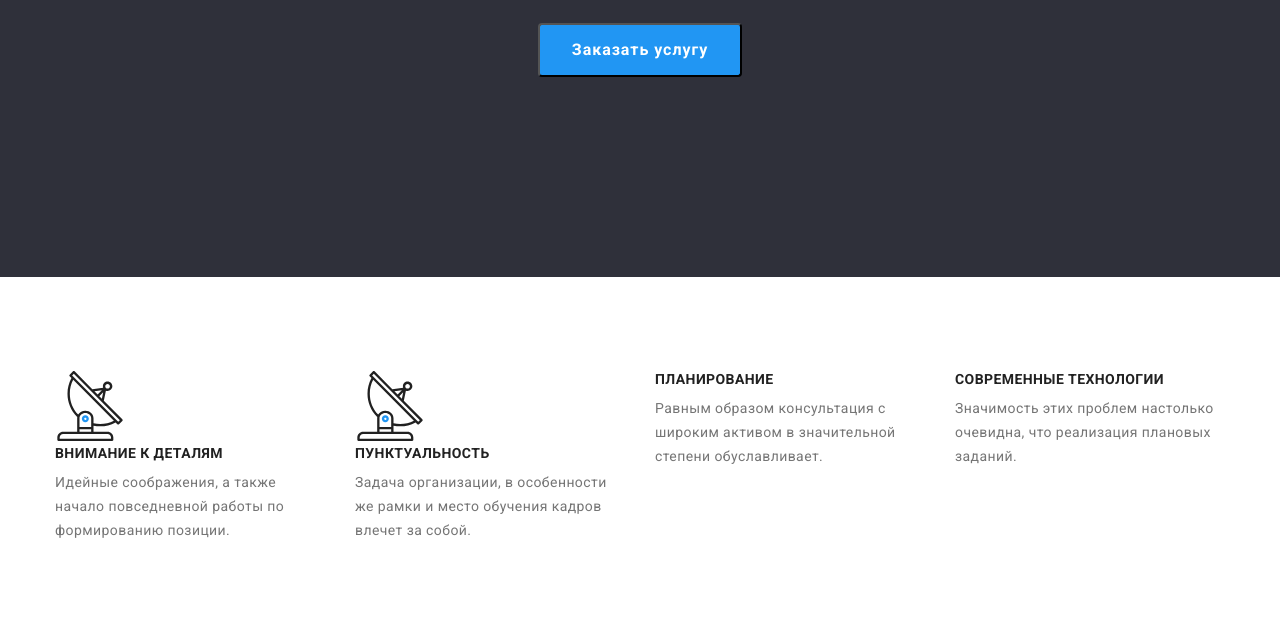
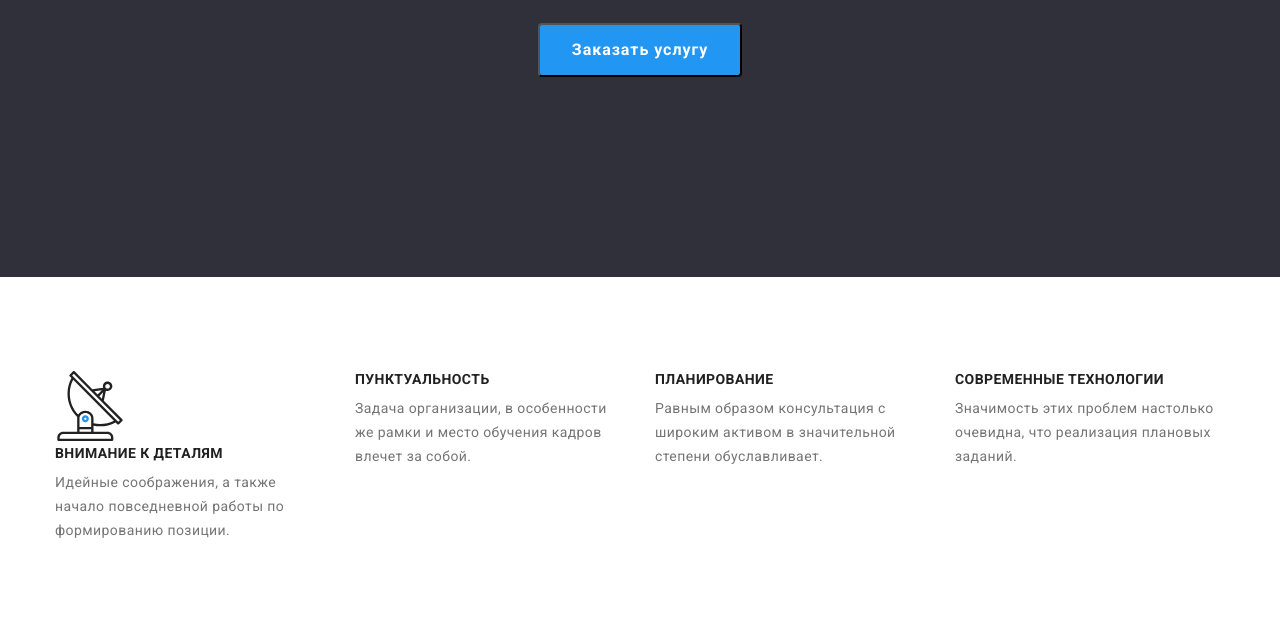
Before and after one commit to Prysmytskyi-Oleksandr/goit-markup-hw-04, a plain HTML site: page index.html in a window 1280 px wide. Shown: the part 418-1052 px from the top of the page. Drawn offline with nearby package versions, Linux system fonts and the light colour scheme.

Commit message:
видалив 1 svg

```diff
--- a/index.html
+++ b/index.html
@@ -86,9 +86,7 @@
             </p>
           </li>
           <li class="profile">
-            <svg class="rrr" width="70" height="70">
-              <use  href="./images/symbol-defs.svg#icon-antenna-1"></use>
-            </svg>
+
             <h3 class="title">Пунктуальность</h3>
             <p class="description">
               Задача организации, в особенности же рамки и место обучения кадров
```
Also changed, not shown: 1 other file.
